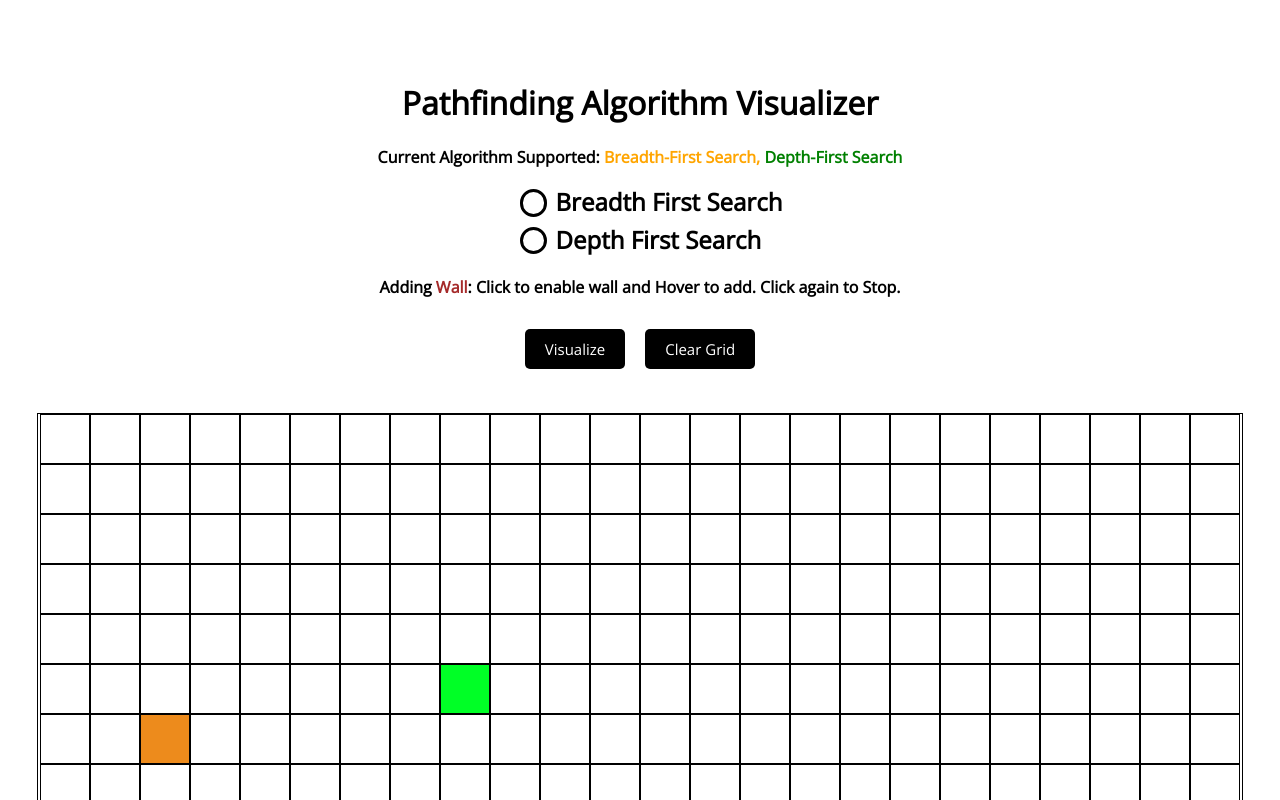
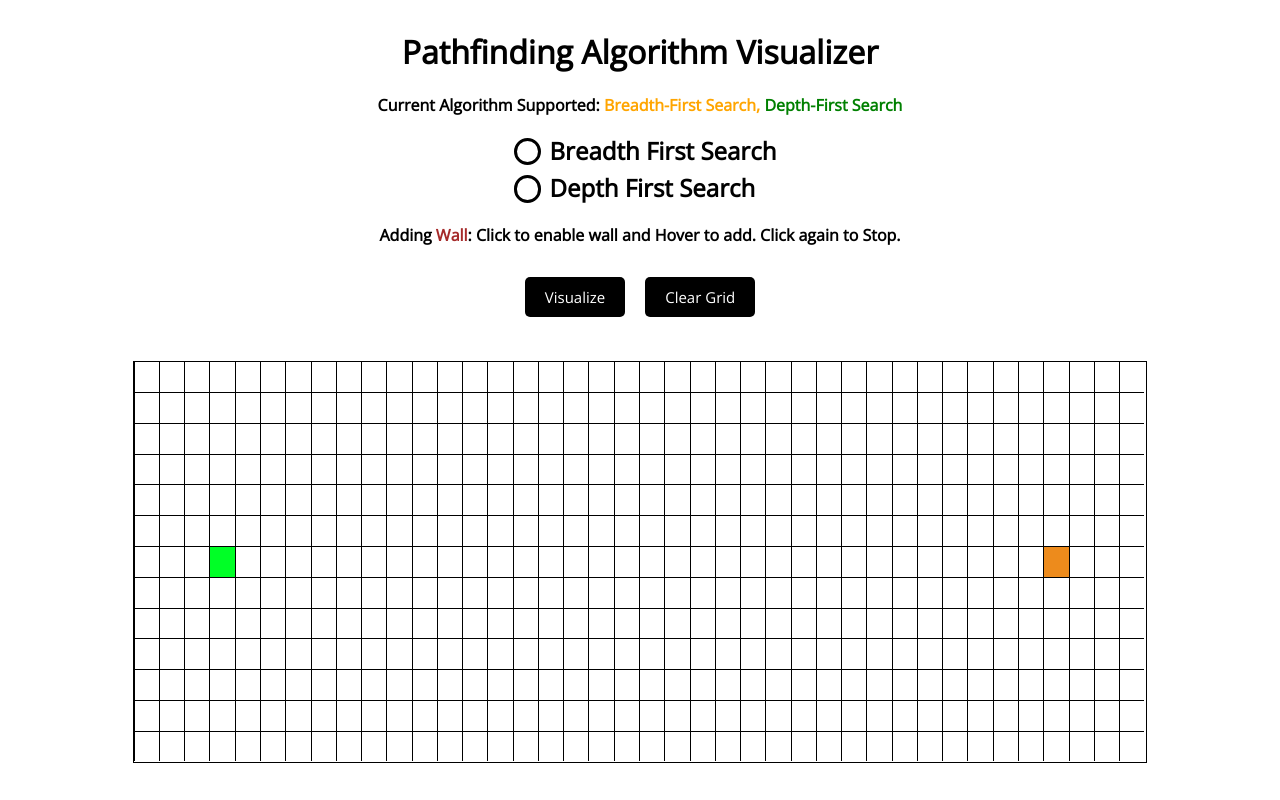
Before and after one commit to KentV12/algorithm_visualizer_react, a React (Create React App) app: page / in a window 1280 px wide. Shown: the top 800 px of the page. Built offline with nearby package versions, Linux system fonts and the light colour scheme.

Commit message:
made grid scale with size and adjusted grid style

```diff
--- a/src/App.js
+++ b/src/App.js
@@ -9,10 +9,10 @@ function App() {
   const [curAlgo, setAlgo] = useState("");
 
   const grid = [];
-  const rows = 11;
-  const cols = 25;
-  const start = [5, 3];
-  const end = [5, 21];
+  const rows = 13;
+  const cols = 40;
+  const start = [6, 3];
+  const end = [6, 36];
 
   // reset grid
   const clearGrid = () => {
@@ -120,14 +120,7 @@ function App() {
       <button className="btn" onClick={() => clearGrid()}>
         Clear Grid
       </button>
-      <div
-        className="gridContainer"
-        id="grid-container"
-        style={{
-          maxWidth: `${50 * cols}px`, // template literal
-          maxHeight: `${50 * rows}px`,
-        }}
-      >
+      <div className="gridContainer" id="grid-container">
         {grid}
       </div>
     </div>
--- a/src/algorithms/algoFunc.js
+++ b/src/algorithms/algoFunc.js
@@ -9,7 +9,7 @@ export function adjacentNeighbor(row, col, rows, cols) {
 
   // if within grid size
   if (row >= 0 && row < rows && col >= 0 && col < cols) {
-    if (right < 25) {
+    if (right < cols) {
       const rightCell = document.getElementById(row + "-" + right).className;
       if (
         document.getElementById(row + "-" + right) !== null &&
@@ -39,7 +39,7 @@ export function adjacentNeighbor(row, col, rows, cols) {
       }
     }
 
-    if (below < 11) {
+    if (below < rows) {
       const belowCell = document.getElementById(below + "-" + col).className;
       if (
         document.getElementById(below + "-" + col) !== null &&
--- a/src/index.css
+++ b/src/index.css
@@ -12,7 +12,6 @@ body {
   grid-template-columns: 1em auto;
   gap: 0.5em;
   padding-left: 40%;
-  text-align: left;
   margin-top: 10px;
   width: fit-content;
 }
@@ -40,39 +39,56 @@ input[type="radio"]::before {
   border-radius: 50%;
   transform: scale(0);
   transition: 150ms transform ease-in-out;
-  box-shadow: inset 1em 1em rgb(10, 107, 225);
+  box-shadow: inset 1em 1em rgb(6, 135, 233);
 }
 
 input[type="radio"]:checked::before {
   transform: scale(1);
 }
 
+/* .test {
+  width: 50vw;
+  height: 100px;
+  background-color: aqua;
+  margin: auto;
+} */
+
 .container {
-  max-width: max-content;
   /* border: 2px solid steelblue; */
   margin: 30px auto;
-  padding: 30px;
+  /* padding: 30px;  */
   text-align: center;
+  width: 100%;
 }
 
 .gridContainer {
   /* font-size 0 or there will be space between rows */
-  /* outline is now 1px because of border */
   outline: 1px solid black;
   margin: 35px auto;
   font-size: 0;
+  width: 80%;
+  height: 50vh;
 }
 
 .cell {
-  /* outline better than border here or we will need to adjust width minus border px */
-  /* border is needed since background color will overlap with outline, thus no outline */
-  border: 1px solid black;
-  width: 48px;
-  height: 48px;
+  /*
+  outline better than border here or we will need to adjust width minus border px
+  border is needed since background color will overlap with outline, thus no outline
+  box-shadow is used due to border affecting overall size when scaling down resolution
+  and background-color only leaving right side of outline when added
+  */
+
+  /* outline: 1px solid black; */
+  width: calc((100% / 40));
+  height: calc((100% / 13));
+  box-shadow: -1px -1px #000;
+
   display: inline-block;
   margin: 0;
   padding: 0;
   text-align: center;
+
+  /* background-color: rgba(0, 142, 250, 0.25); */
 }
 
 .cell.start {
```
